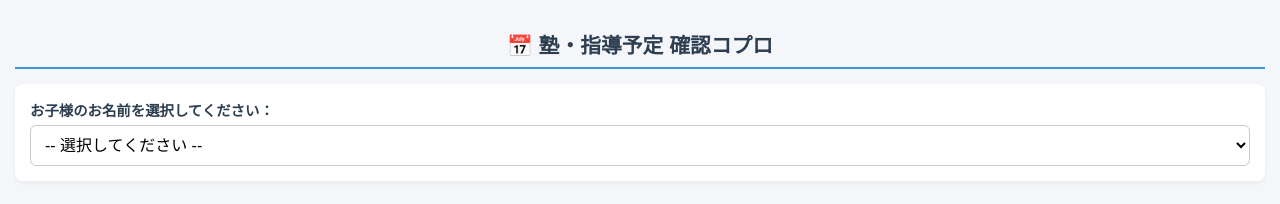
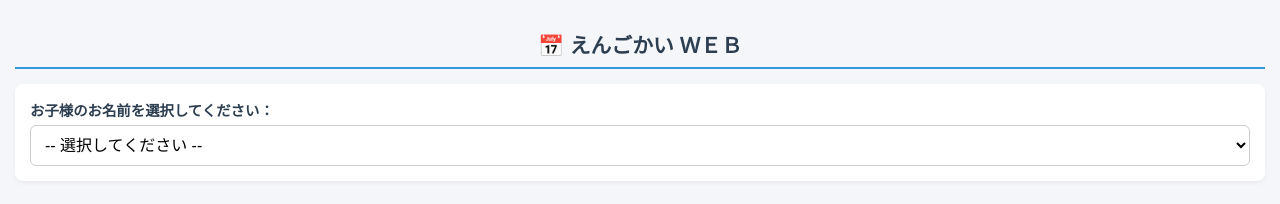
Before and after one commit to moyahiro-cmyk/juku-manage, a plain HTML site: page parent.html in a window 1280 px wide. Drawn offline with Linux system fonts and the light colour scheme.

Commit message:
Add files via upload

```diff
--- a/parent.html
+++ b/parent.html
@@ -40,7 +40,7 @@
 </head>
 <body>
 
-    <h1>📅 塾・指導予定 確認コプロ</h1>
+    <h1>📅 えんごかい ＷＥＢ</h1>
     <div id="welcomeArea" class="welcome-msg" style="display:none;"></div>
 
     <!-- 初回ログイン（生徒選択）エリア -->
```
Also changed, not shown: manifest.json.
